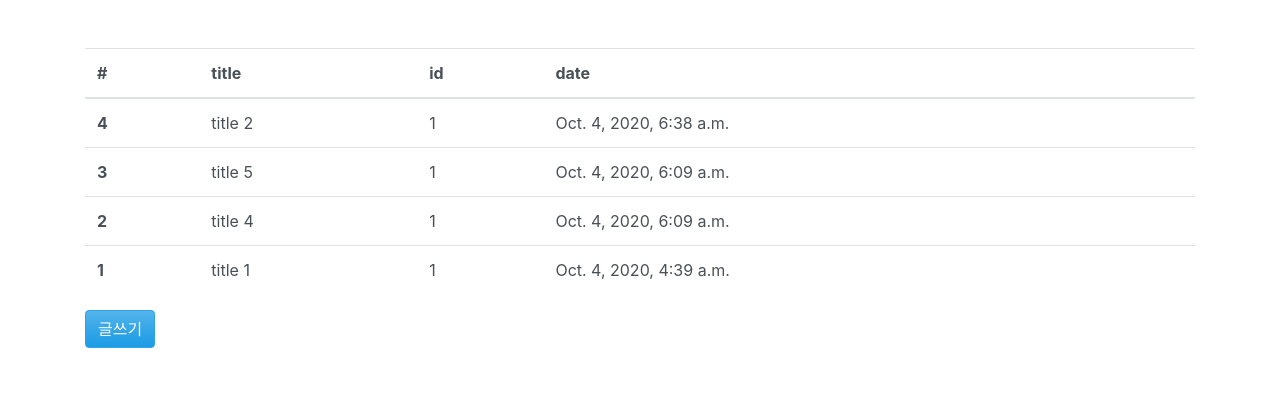
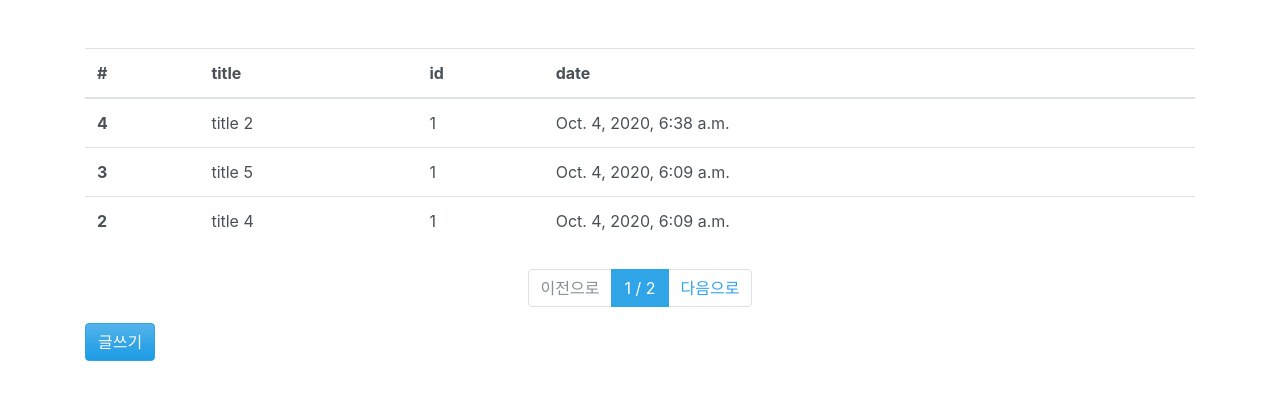
Before and after one commit to creayoon/django_first, a Django app: page /board/list/ in a window 1280 px wide. Shown: the top 400 px of the page. Run offline with Django 3.2, Linux system fonts and the light colour scheme; data comes from the database, SQL or seed files in the repository; some libraries are stand-ins or nearby versions.

Commit message:
board list paginator

```diff
--- a/community/board/templates/board_list.html
+++ b/community/board/templates/board_list.html
@@ -26,6 +26,37 @@
     </div>
 </div>
 
+<div class="row mt-2">
+    <div class="col-12">
+        <nav>
+            <ul class="pagination justify-content-center">
+                {% if boards.has_previous %}
+                <li class="page-item">
+                    <a class="page-link" href="?p={{ boards.previous_page_number }}">이전으로</a>
+                </li>
+                {% else %}
+                <li class="page-item disabled">
+                    <a class="page-link">이전으로</a>
+                </li>
+                {% endif %}
+
+                <li class="page-item active">
+                    <a class="page-link" href="#">{{ boards.number }} / {{ boards.paginator.num_pages }}</a>
+                </li>
+                {% if boards.has_next %}
+                <li class="page-item">
+                    <a class="page-link" href="?p={{ boards.next_page_number }}">다음으로</a>
+                </li>
+                {% else %}
+                <li class="page-item disabled">
+                    <a class="page-link">다음으로</a>
+                </li>
+                {% endif %}
+            </ul>
+        </nav>
+    </div>
+</div>
+
 <div class="row">
     <div class="col-12">
         <button class="btn btn-primary">글쓰기</button>
--- a/community/board/views.py
+++ b/community/board/views.py
@@ -1,5 +1,6 @@
 from django.shortcuts import render, redirect
 from django.http import Http404
+from django.core.paginator import Paginator
 from .models import Board
 from user.models import User
 from .forms import BoardForm
@@ -36,5 +37,9 @@ def board_write(request):
     return render(request, 'board_write.html', {'form':form})
 
 def board_list(request):
-    boards = Board.objects.all().order_by('-id') # id 역순으로 정렬, 시간역순, 최신글이 최상단
+    all_boards = Board.objects.all().order_by('-id') # id 역순으로 정렬, 시간역순, 최신글이 최상단
+    page = int(request.GET.get('p', 1))
+    paginator = Paginator(all_boards, 3) # 1page당 게시글 갯수
+
+    boards = paginator.get_page(page)
     return render(request, 'board_list.html', {'boards':boards})
```
